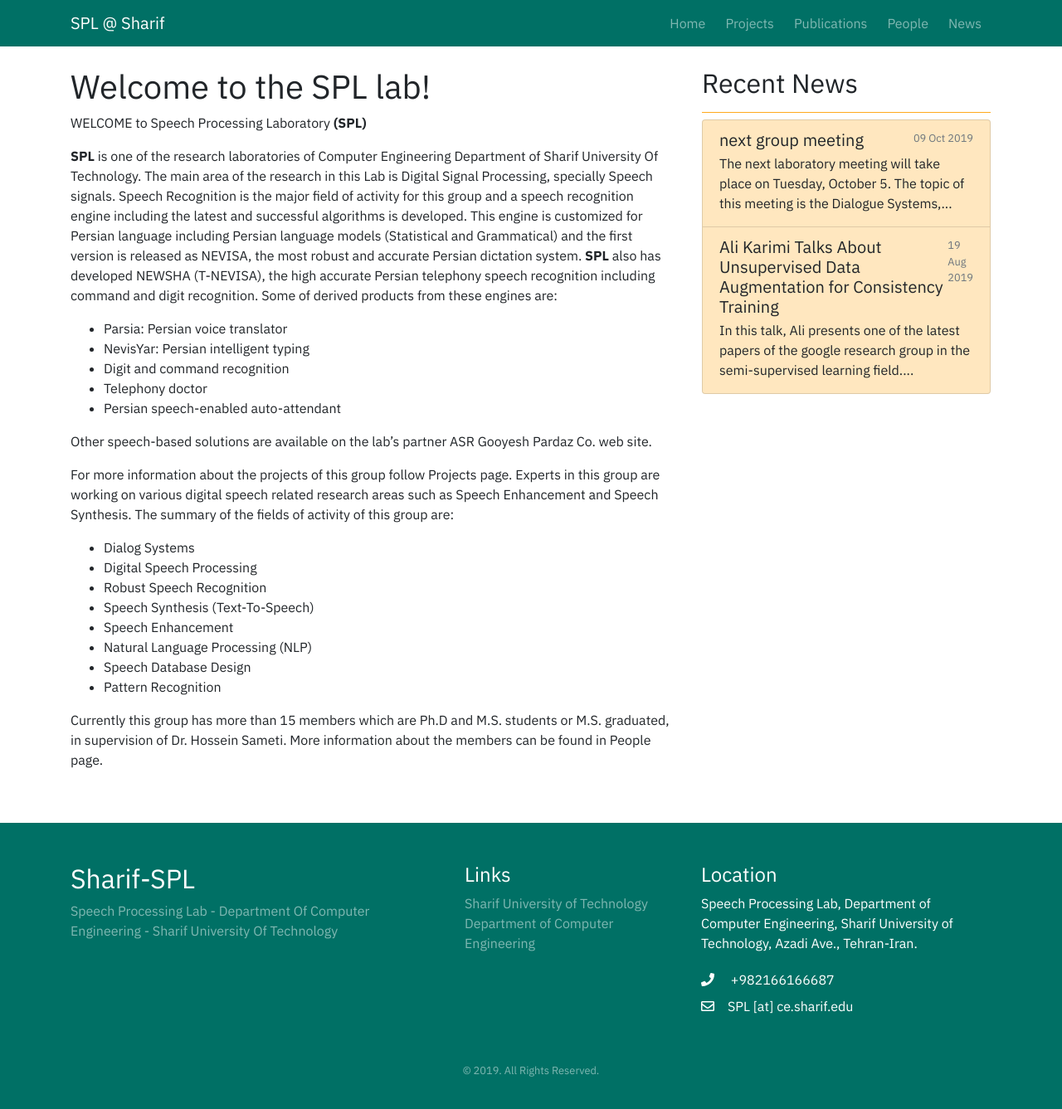
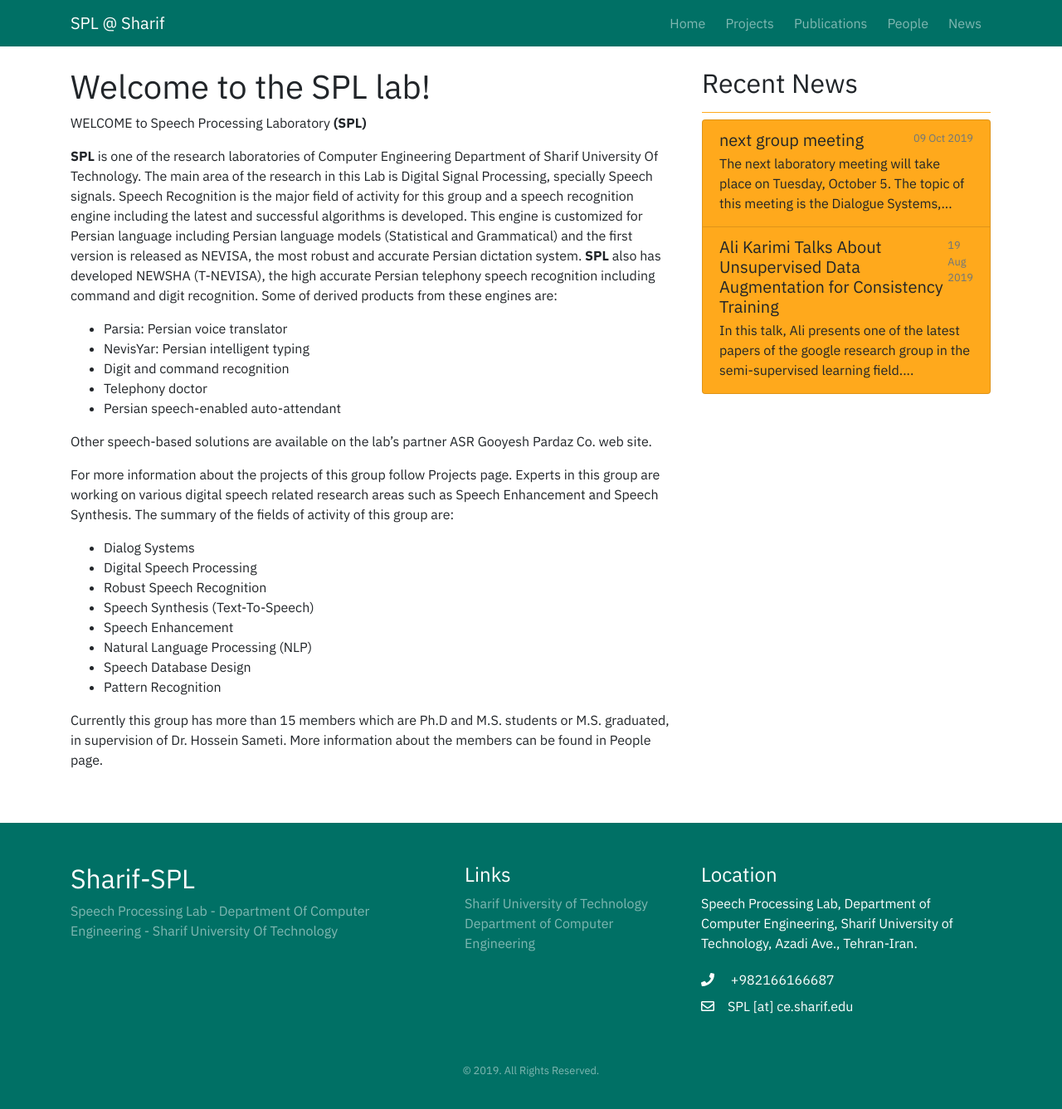
Before and after one commit to mmsamiei/spl-site, a Jekyll site: the page built from _pages/home.md, in a window 1280 px wide and 1365 px high. Shown: the top 1337 px of the window at 83% size. Built offline with Jekyll 4.4.1, drawn with Linux system fonts in a browser that asks for light colours; nearby versions of some CDN libraries.

Commit message:
new orange color!

```diff
--- a/css/custom/_variables.scss
+++ b/css/custom/_variables.scss
@@ -46,3 +46,11 @@ a:hover {
 a:active {
  text-decoration: underline;
 }
+
+.list-group-item-orange{
+  background-color: #ffa91c !important
+}
+
+.list-group-item-orange:hover{
+  background-color: #ffcf80 !important
+}
```
Also changed, not shown: 2 other files.
